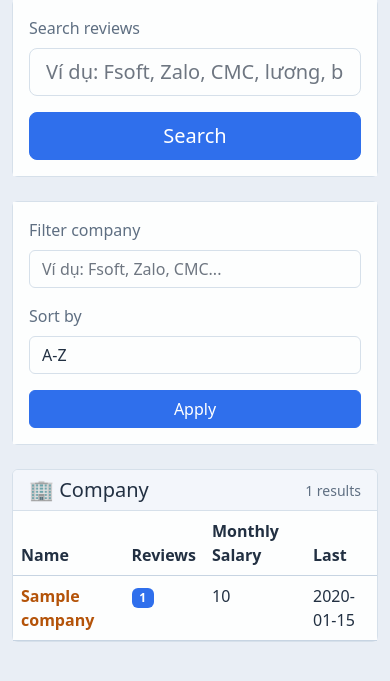
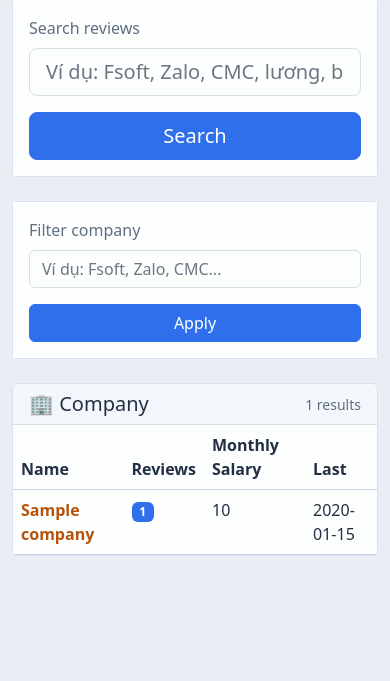
Before and after one commit to rin2401/voz-review, a FastAPI app: template templates/index.html in a window 390 px wide. Shown: the part 82-763 px from the top of the page. Run offline with FastAPI, Linux system fonts and the light colour scheme; the template is opened without the code that fills it: most values are stand-ins (such as "Sample title", 1, 10 or a date in 2020); parts of the project's set-up code (start-up, migrations or seed data) failed here and were passed over.

Commit message:
Move company table sorting into column headers

```diff
--- a/templates/index.html
+++ b/templates/index.html
@@ -113,6 +113,21 @@
             align-items: center;
             justify-content: center;
             border-radius: 999px;
+        }
+        .sort-link {
+            color: var(--text-color) !important;
+            display: inline-flex;
+            align-items: center;
+            gap: 0.35rem;
+            font-weight: 600;
+        }
+        .sort-link:hover {
+            color: var(--link-color) !important;
+            text-decoration: none;
+        }
+        .sort-indicator {
+            font-size: 0.8rem;
+            color: var(--muted-color) !important;
         }
         body.light-mode .btn-secondary {
             background: #f8fafd !important;
@@ -249,18 +264,10 @@
         <div class="card mb-4">
             <div class="card-body">
                 <form action="/" method="get" class="row g-3 align-items-end">
-                    <div class="col-md-6">
+                    <input type="hidden" name="sort" value="{{ sort }}">
+                    <div class="col-md-10">
                         <label for="q" class="form-label text-muted">Filter company</label>
                         <input type="text" id="q" name="q" class="form-control" placeholder="Ví dụ: Fsoft, Zalo, CMC..." value="{{ query or '' }}">
-                    </div>
-                    <div class="col-md-4">
-                        <label for="sort" class="form-label text-muted">Sort by</label>
-                        <select id="sort" name="sort" class="form-select">
-                            <option value="az" {% if sort == 'az' %}selected{% endif %}>A-Z</option>
-                            <option value="most_review" {% if sort == 'most_review' %}selected{% endif %}>Most review</option>
-                            <option value="recent_review" {% if sort == 'recent_review' %}selected{% endif %}>Recent review</option>
-                            <option value="salary_desc" {% if sort == 'salary_desc' %}selected{% endif %}>Salary high to low</option>
-                        </select>
                     </div>
                     <div class="col-md-2 d-grid">
                         <button type="submit" class="btn btn-primary">Apply</button>
@@ -279,10 +286,26 @@
                 <table class="table table-dark table-hover mb-0">
                     <thead>
                         <tr>
-                            <th>Name</th>
-                            <th>Reviews</th>
-                            <th>Monthly Salary</th>
-                            <th>Last</th>
+                            <th>
+                                <a class="sort-link" href="/?sort=az{% if query %}&q={{ query | urlencode }}{% endif %}">
+                                    Name {% if sort == 'az' %}<span class="sort-indicator">↑</span>{% endif %}
+                                </a>
+                            </th>
+                            <th>
+                                <a class="sort-link" href="/?sort=most_review{% if query %}&q={{ query | urlencode }}{% endif %}">
+                                    Reviews {% if sort == 'most_review' %}<span class="sort-indicator">↓</span>{% endif %}
+                                </a>
+                            </th>
+                            <th>
+                                <a class="sort-link" href="/?sort=salary_desc{% if query %}&q={{ query | urlencode }}{% endif %}">
+                                    Monthly Salary {% if sort == 'salary_desc' %}<span class="sort-indicator">↓</span>{% endif %}
+                                </a>
+                            </th>
+                            <th>
+                                <a class="sort-link" href="/?sort=recent_review{% if query %}&q={{ query | urlencode }}{% endif %}">
+                                    Last {% if sort == 'recent_review' %}<span class="sort-indicator">↓</span>{% endif %}
+                                </a>
+                            </th>
                         </tr>
                     </thead>
                     <tbody id="companyTable">
```
